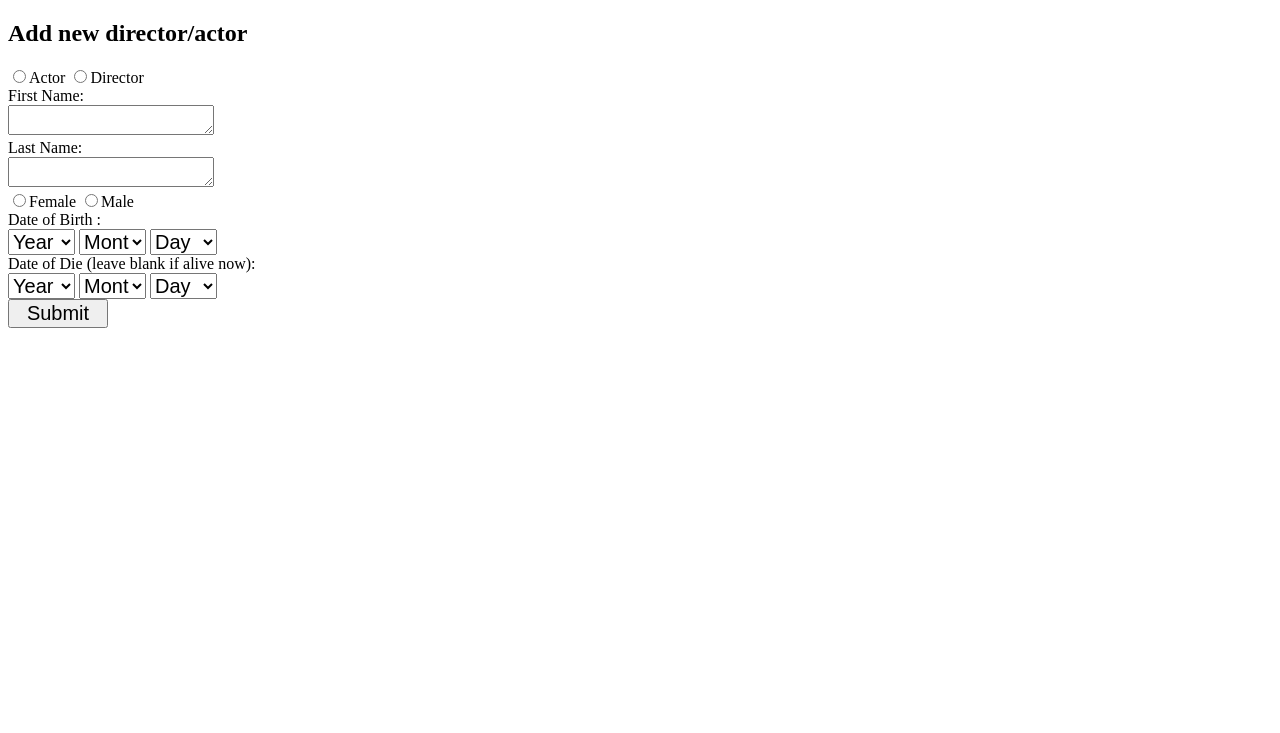
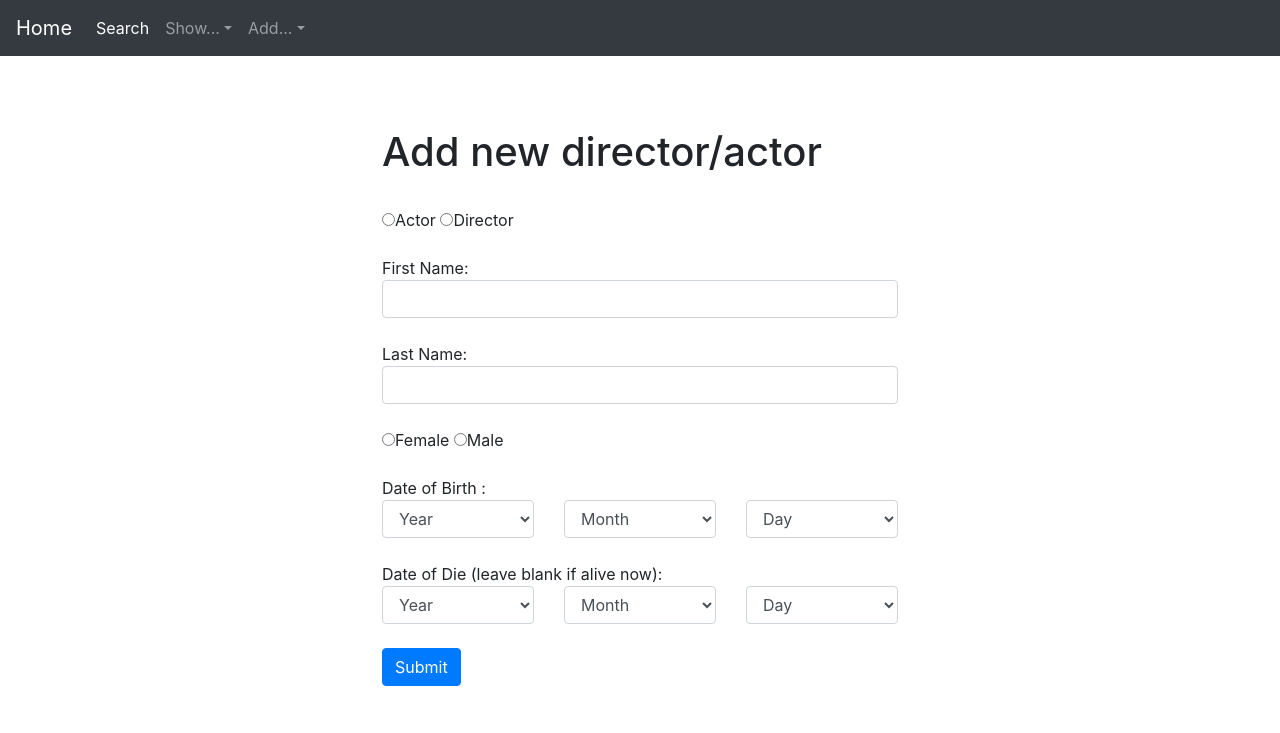
Before and after one commit to AllenShieh/DatabaseSystems, a PHP site: page /add_actor_director.php in a window 1280 px wide. Shown: the top 733 px of the page. Run offline with PHP 8.4, Linux system fonts and the light colour scheme; data that the repository does not hold is empty.

Commit message:
first layout done

```diff
--- a/P1C/add_actor_director.php
+++ b/P1C/add_actor_director.php
@@ -3,24 +3,81 @@ Still need to implement the Director part
 
 -->
 <!DOCTYPE html>
-<html>
+<html lang="en">
+  <head>
+    <meta charset="utf-8">
+    <meta name="viewport" content="width=device-width, initial-scale=1, shrink-to-fit=no">
+    <meta name="description" content="">
+    <meta name="author" content="">
+    <link rel="icon" href="favicon.ico">
+
+    <title>CS143 DataBase Query System (Add Actor/Director)</title>
+
+    <!-- Bootstrap core CSS -->
+    <link href="dist/css/bootstrap.min.css" rel="stylesheet">
+
+    <!-- Custom styles for this template -->
+    <link href="starter-template.css" rel="stylesheet">
+  </head>
+
   <body>
-<h2>Add new director/actor</h2>
+    <nav class="navbar navbar-expand-md navbar-dark bg-dark fixed-top">
+      <a class="navbar-brand" href="./index.php">Home</a>
+      <button class="navbar-toggler" type="button" data-toggle="collapse" data-target="#navbarsExampleDefault" aria-controls="navbarsExampleDefault" aria-expanded="false" aria-label="Toggle navigation">
+        <span class="navbar-toggler-icon"></span>
+      </button>
+
+      <div class="collapse navbar-collapse" id="navbarsExampleDefault">
+        <ul class="navbar-nav mr-auto">
+          <li class="nav-item active">
+            <a class="nav-link" href="./search.php">Search<span class="sr-only">(current)</span></a>
+          </li>
+
+          <li class="nav-item dropdown">
+            <a class="nav-link dropdown-toggle" href="http://example.com" id="dropdown01" data-toggle="dropdown" aria-haspopup="true" aria-expanded="false">Show...</a>
+            <div class="dropdown-menu" aria-labelledby="dropdown01">
+              <a class="dropdown-item" href="./show_actor.php">Actor</a>
+              <a class="dropdown-item" href="./show_movie.php">Movie</a>
+            </div>
+          </li>
+
+          <li class="nav-item dropdown">
+            <a class="nav-link dropdown-toggle" href="http://example.com" id="dropdown01" data-toggle="dropdown" aria-haspopup="true" aria-expanded="false">Add...</a>
+            <div class="dropdown-menu" aria-labelledby="dropdown01">
+              <a class="dropdown-item" href="./add_actor_director.php">Actor/Director</a>
+              <a class="dropdown-item" href="./add_movie_information.php">Movie information</a>
+              <a class="dropdown-item" href="./add_movie_actor_relation.php">Movie/Actor relation</a>
+              <a class="dropdown-item" href="./add_movie_director_relation.php">Movie/Direction relation</a>
+              <a class="dropdown-item" href="./add_comments.php">Comments</a>
+            </div>
+          </li>
+        </ul>
+      </div>
+    </nav>
+
+  <main role="main" class="container">
+    <div class="starter-template">
+      <div class="row">
+        <div class="col"></div>
+        <div class="col-6" align="left">
+          <h1>Add new director/actor</h1><br>
 
           <form name="reg_testdate" method="post" action="<?php echo htmlspecialchars($_SERVER["PHP_SELF"]);?>">
             <!-- Actor/Director checkbox -->
             <input type="radio" name="AorD"
           	  <?php if (isset($AorD) && $AorD=="Actor") echo "checked";?>
-	value="Actor" >Actor
+          	value="Actor">Actor
           	<input type="radio" name="AorD"
           		<?php if (isset($AorD) && $AorD=="Director") echo "checked";?>
           	value="Director">Director
-	<br>
+          	<br><br>
 
             <!-- First name and last name -->
-	First Name: <br> <textarea name="first_name" rows="1" cols="70" style='width:200px; FONT-SIZE:15PT;' ><?php echo $_POST["first_name"];?></textarea>
+          	First Name:
+            <input class="form-control" name="first_name" rows="1" cols="70">
           	<br>
-	Last Name: <br> <textarea name="last_name" rows="1" cols="70" style='width:200px; FONT-SIZE:15PT;' ><?php echo $_POST["last_name"];?></textarea>
+          	Last Name:
+            <input class="form-control" name="last_name" rows="1" cols="70">
             <br>
 
             <!-- Gender -->
@@ -30,34 +87,51 @@ Still need to implement the Director part
           	<input type="radio" name="gender"
           		<?php if (isset($gender) && $gender=="Male") echo "checked";?>
           	value="Male">Male
-	<br>
+          	<br><br>
 
             <!-- Date of birth -->
           	Date of Birth : <br>
-	<select name="DobYYYY" onchange="YYYYDD(this.value)" style='width:67px; FONT-SIZE:15PT;'>
+            <div class="row">
+              <div class="col">
+              	<select class="form-control" name="DobYYYY" onchange="YYYYDD(this.value)">
                 	<option value="">Year</option>
               	</select>
-	<select name="DobMM" onchange="MMDD(this.value)" style='width:67px; FONT-SIZE:15PT;'>
+              </div>
+              <div class="col">
+              	<select class="form-control" name="DobMM" onchange="MMDD(this.value)">
                 	<option value="">Month</option>
               	</select>
-	<select name="DobDD" style='width:67px; FONT-SIZE:15PT;'>
+              </div>
+              <div class="col">
+              	<select class="form-control" name="DobDD">
               		<option value="">Day</option>
               	</select>
+              </div>
+            </div>
           	<br>
 
             <!-- Date of death -->
           	Date of Die (leave blank if alive now): <br>
-	<select name="DodYYYY" onchange="YYYYDD_dod(this.value)" style='width:67px; FONT-SIZE:15PT;'>
+            <div class="row">
+              <div class="col">
+              	<select class="form-control" name="DodYYYY" onchange="YYYYDD_dod(this.value)">
               		<option value="">Year</option>
               	</select>
-	<select name="DodMM" onchange="MMDD_dod(this.value)" style='width:67px; FONT-SIZE:15PT;'>
+              </div>
+              <div class="col">
+              	<select class="form-control" name="DodMM" onchange="MMDD_dod(this.value)">
               		<option value="">Month</option>
               	</select>
-	<select name="DodDD" style='width:67px; FONT-SIZE:15PT;'>
+              </div>
+              <div class="col">
+              	<select class="form-control" name="DodDD">
               		<option value="">Day</option>
               	</select>
+              </div>
+            </div>
           	<br>
-  <input type="submit" name="submit" value="Submit" style='width:100px; FONT-SIZE:15PT;'>
+
+            <input class="btn btn-primary" type="submit" name="submit" value="Submit">
           </form>
 
 
@@ -143,7 +217,12 @@ if ($_SERVER["REQUEST_METHOD"] == "POST")
           	}
           }
           ?>
+        </div>
+        <div class="col"></div>
+      </div>
+    </div>
 
+  </main><!-- /.container -->
 
   <script language="JavaScript"><!--
   //dob
@@ -248,6 +327,10 @@ if ($_SERVER["REQUEST_METHOD"] == "POST")
     }
   //--></script>
 
+  <script src="https://code.jquery.com/jquery-3.3.1.slim.min.js" integrity="sha384-q8i/X+965DzO0rT7abK41JStQIAqVgRVzpbzo5smXKp4YfRvH+8abtTE1Pi6jizo" crossorigin="anonymous"></script>
+  <script>window.jQuery || document.write('<script src="assets/js/vendor/jquery-slim.min.js"><\/script>')</script>
+  <script src="assets/js/vendor/popper.min.js"></script>
+  <script src="dist/js/bootstrap.min.js"></script>
 
   </body>
 </html>
--- a/P1C/index.php
+++ b/P1C/index.php
@@ -7,7 +7,7 @@
     <meta name="author" content="">
     <link rel="icon" href="favicon.ico">
 
-    <title>CS143 DataBase Query System (Search)</title>
+    <title>CS143 DataBase Query System (Home)</title>
 
     <!-- Bootstrap core CSS -->
     <link href="dist/css/bootstrap.min.css" rel="stylesheet">
--- a/P1C/search.php
+++ b/P1C/search.php
@@ -1,3 +1,7 @@
+<!--
+Need to work on how to process the search
+
+-->
 <!doctype html>
 <html lang="en">
   <head>
@@ -115,7 +119,7 @@
         	{
             echo "Your input is: ".$_POST["searchinput"]."<br>Let's see what we get!<br>";
         ?>
-        <table border="1">
+        <table class="table table-dark">
         <?php
         		$c = 1;
         		while($row = $result->fetch_assoc()){
```
Also changed, not shown: P1C/show_actor.php (+109 -0 lines), P1C/show_movie.php (+109 -0 lines). Lines whose indentation alone changed are shown as unchanged.
